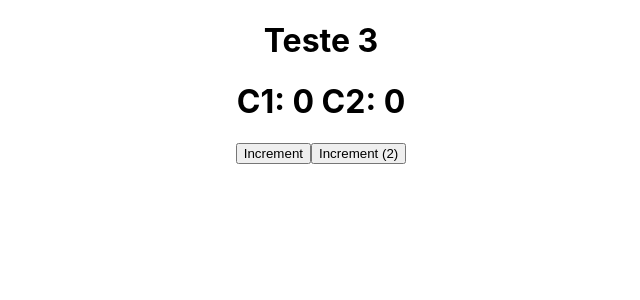
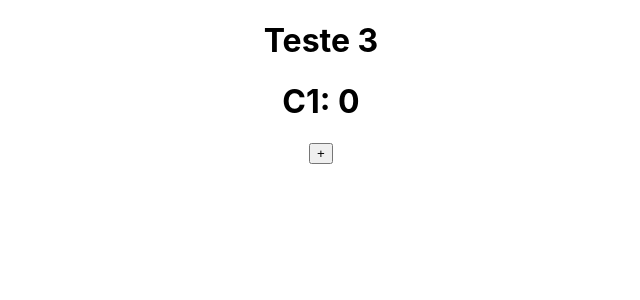
Before and after one commit to thiagoedus/react-2, a React (Create React App) app: page / in a window 1280 px wide. Shown: the top 300 px of the page, without its empty margins (319-959 px from the left). Built offline with nearby package versions, Linux system fonts and the light colour scheme.

Commit message:
Hooks - useCallback

```diff
--- a/src/App.js
+++ b/src/App.js
@@ -1,80 +1,32 @@
+import p from 'prop-types';
 import './App.css';
-import { useState, useEffect } from 'react';
+import React, { useCallback, useState } from 'react';
 
-const eventFn = () => {
-  console.log('h1 clicado');
+const Button = React.memo(function Button({ incrementButton }) {
+  console.log('Filho, renderizou');
+  return <button onClick={() => incrementButton(100)}>+</button>;
+});
+
+Button.propTypes = {
+  incrementButton: p.func,
 };
 
 function App() {
   const [counter, setCounter] = useState(0);
-  const [counter2, setCounter2] = useState(0);
 
-  // useEffect(() => {
-  //   console.log('componentDidUpdate');
-  // });
-
-  useEffect(() => {
-    document.querySelector('h1')?.addEventListener('click', eventFn);
-
-    return () => {
-      document.querySelector('h1')?.removeEventListener('click', eventFn);
-    };
+  const incrementCounter = useCallback((num) => {
+    setCounter((c) => c + num);
   }, []);
 
-  useEffect(() => {
-    console.log('C1: ', counter, 'C2: ', counter2);
-  }, [counter, counter2]);
+  console.log('Pai, renderizou');
 
   return (
     <div className="App">
       <h1>Teste 3</h1>
-      <h1>
-        C1: {counter} C2: {counter2}
-      </h1>
-      <button
-        onClick={() => {
-          setCounter(counter + 1);
-        }}
-      >
-        Increment
-      </button>
-
-      <button
-        onClick={() => {
-          setCounter2(counter2 + 1);
-        }}
-      >
-        Increment (2)
-      </button>
+      <h1>C1: {counter}</h1>
+      <Button incrementButton={incrementCounter} />
     </div>
   );
 }
 
-// class App extends Component {
-//   state = {
-//     reverse: false,
-//   };
-
-//   handleClick = () => {
-//     const { reverse } = this.state;
-//     this.setState({ reverse: !reverse });
-//   };
-
-//   render() {
-//     const { reverse } = this.state;
-//     const reverseClass = reverse ? 'reverse' : '';
-
-//     return (
-//       <div className="App">
-//         <header className="App-header">
-//           <img src={logo} className={`App-logo ${reverseClass}`} alt="logo" />
-//           <button type="button" onClick={this.handleClick}>
-//             Reverse {reverseClass}
-//           </button>
-//         </header>
-//       </div>
-//     );
-//   }
-// }
-
 export default App;
```
